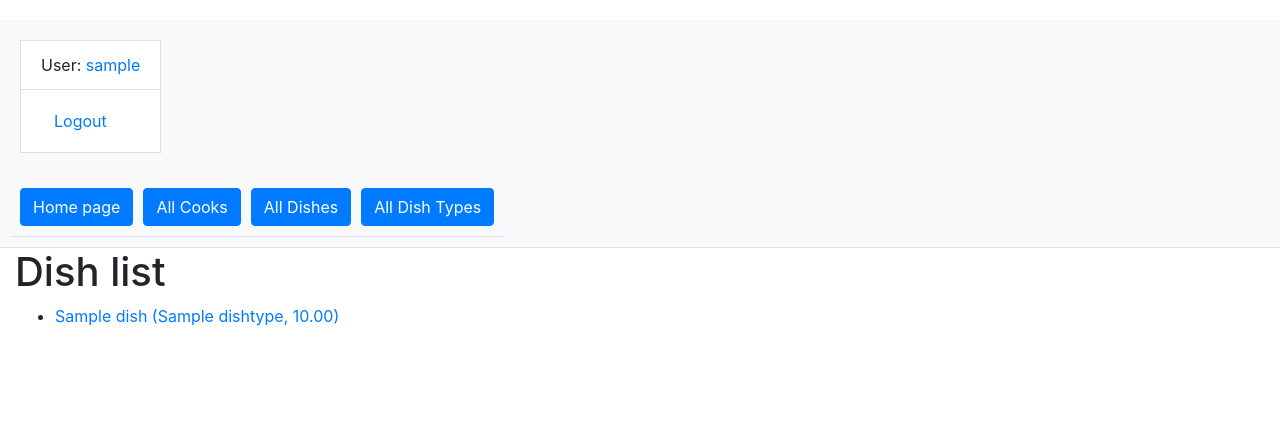
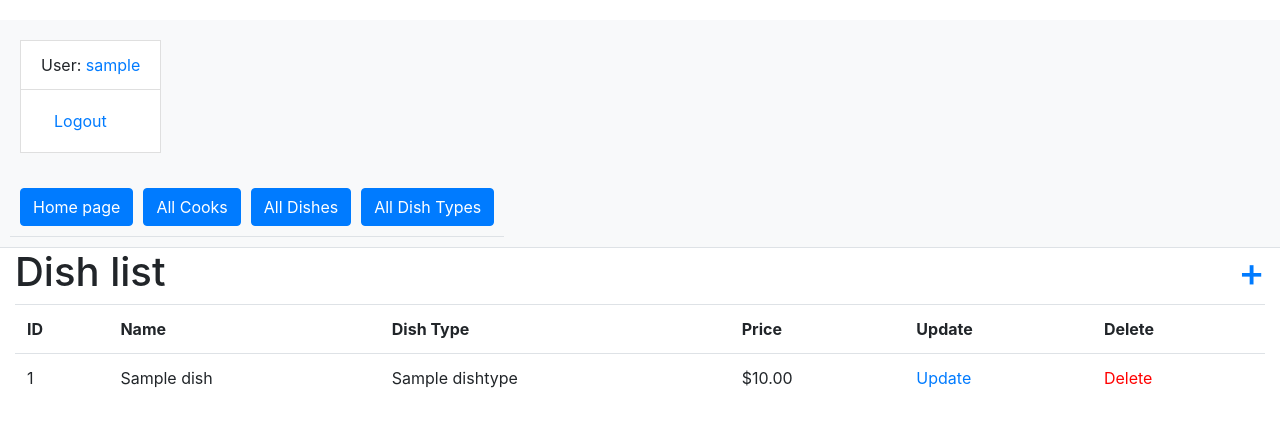
Before and after one commit to MaglorFeanorson/RestaurantKitchenService, a Django app: page /dish/ in a window 1280 px wide. Shown: the top 427 px of the page. Run offline with Django 5.2, Linux system fonts and the light colour scheme; a user stored in the database is signed in; tables that the repository leaves empty hold one stand-in row (values such as "Sample post").

Commit message:
style: Update Dish list view template to display additional details and actions

```diff
--- a/templates/restaurant_kitchen/dish_list.html
+++ b/templates/restaurant_kitchen/dish_list.html
@@ -1,11 +1,34 @@
 {% extends "base.html" %}
 {% block content %}
-  <h1>Dish list</h1>
+  <h1>Dish list <a style="float: right" href="{% url 'restaurant_kitchen:dish-create' %}">+</a></h1>
+
   {% if dish_list %}
-    <ul>
+    <table class="table">
+      <tr>
+        <th>ID</th>
+        <th>Name</th>
+        <th>Dish Type</th>
+        <th>Price</th>
+        <th>Update</th>
+        <th>Delete</th>
+      </tr>
+
       {% for dish in dish_list %}
-        <li><a href="{{ dish.get_absolute_url }}"> {{ dish.name }} ({{ dish.dish_type }}, {{ dish.price }})</a></li>
+        <tr>
+          <td>{{ dish.id }}</td>
+          <td>{{ dish.name }}</td>
+          <td>{{ dish.dish_type }}</td>
+          <td>${{ dish.price }}</td>
+          <td>
+            <a href="{% url 'restaurant_kitchen:dish-update' pk=dish.id %}">Update</a>
+          </td>
+          <td>
+            <a style="color: red" href="{% url 'restaurant_kitchen:dish-delete' pk=dish.id %}">Delete</a>
+          </td>
+        </tr>
       {% endfor %}
-    </ul>
+    </table>
+  {% else %}
+    <p>There are no dishes available.</p>
   {% endif %}
 {% endblock %}
```
